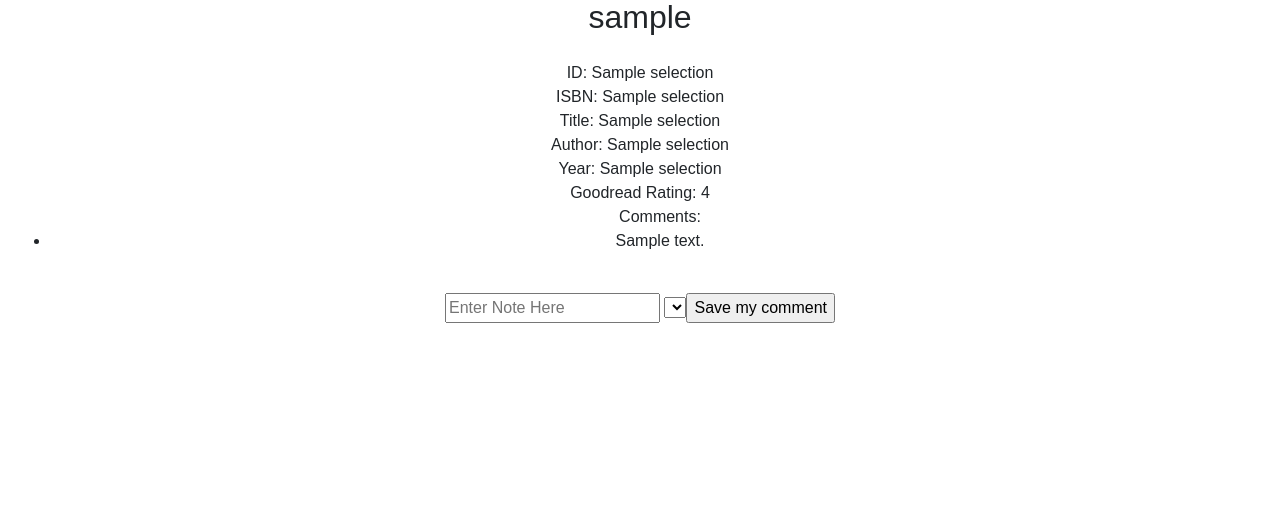
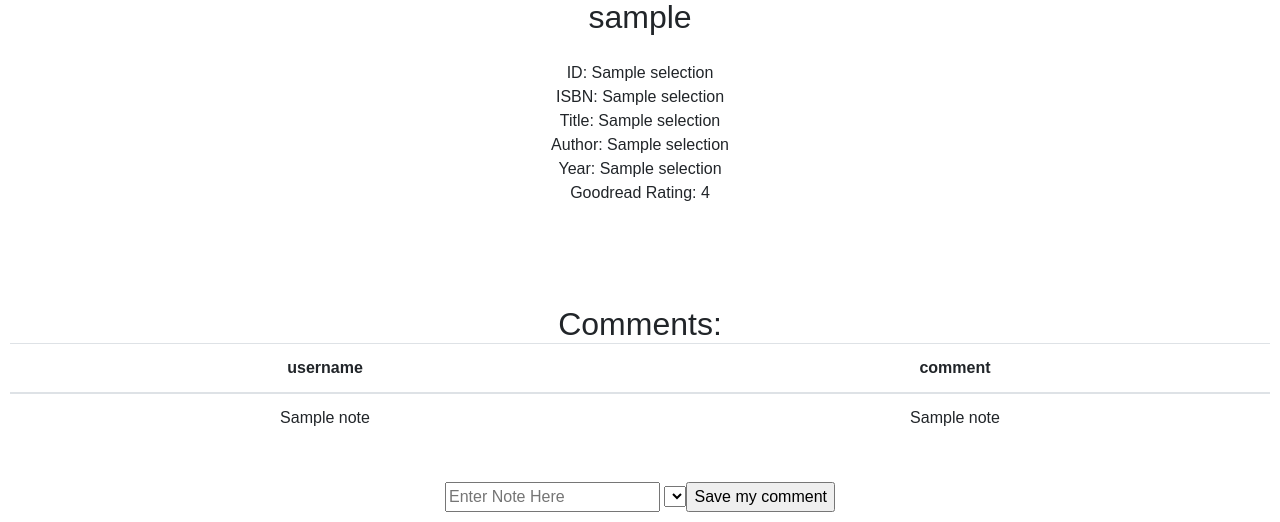
Before and after one commit to rgonnering/cs50-project1, a Flask app: template templates/book.html in a window 1280 px wide. Shown: the part 294-816 px from the top of the page. Before the commit the page ends 617 px from the top, so only its background shows below. Run offline with Flask 2, Linux system fonts and the light colour scheme; the template is opened without the code that fills it: most values are stand-ins (such as "Sample title", 1, 10 or a date in 2020); lists and menus that the app fills with data are empty; some libraries are stand-ins or nearby versions.

Commit message:
Basic Functionality is working

```diff
--- a/application.py
+++ b/application.py
@@ -175,8 +175,10 @@ def book():
     bookNotes = db.execute("SELECT * FROM bookcomments where isbn = :isbn", {"isbn": selection.isbn}).fetchall()
 
     # render book.html
+    print("Book Render1: ", username, selection)
+    print("Book Render2: ", bookNotes, gr_rating)
     return render_template('book.html', username=username, selection=selection, notes=bookNotes, rating=gr_rating)
-    print("Book Render: ", username, selection)
+
 
 
 # logout -------------------------------------------------------
--- a/templates/book.html
+++ b/templates/book.html
@@ -23,14 +23,28 @@
     Author: {{selection[3]}}<br>
     Year: {{selection[4]}}<br>
     Goodread Rating: {{rating}}<br>
-    <ul>
-        {% if bookNotes: %}
-            Comments:
-            {% for note in bookNotes %}
-                <li> {{note}}  </li>
-            {% endfor %}
+
+
+        {% if notes %}
+            <h1>Comments:</h1>
+            <table class=table>
+                <thead>
+                    <tr>
+                        <th>username</th>
+                        <th>comment</th>
+                    </tr>
+                </thead>
+                <tbody>
+                    {% for note in notes %}
+                    <tr>
+                        <td> {{note[1]}} </td>
+                        <td> {{note[3]}} </td>
+                    </tr>
+                    {% endfor %}
+                </tbody>
+            </table>
         {% endif %}
-    </ul>
+
     <br>
 
     <form action="{{ url_for('book') }}" method="post">
```
Also changed, not shown: 2 other files.
